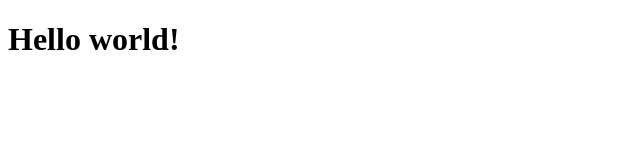
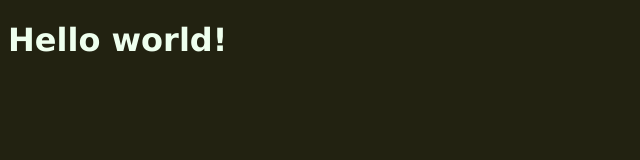
Before and after one commit to LucianoBaldoFagioli/LucianoBaldoFagioli.github.io, a plain HTML site: page index.html in a window 1280 px wide. Shown: the whole page, without its empty margins (0-640 px from the left). Drawn offline with Linux system fonts and the light colour scheme.

Commit message:
second commit

```diff
--- a/index.html
+++ b/index.html
@@ -4,6 +4,7 @@
     <meta charset="UTF-8">
     <meta name="viewport" content="width=device-width, initial-scale=1.0">
     <title>Lab 1 personal page</title>
+    <link rel="stylesheet" href="styles.css">
 </head>
 <body>
     <h1>Hello world!</h1>
--- /dev/null
+++ b/styles.css
@@ -0,0 +1,5 @@
+body {
+    background-color: #222211;
+    color: #efe;
+    font-family: Verdana;
+}
```
